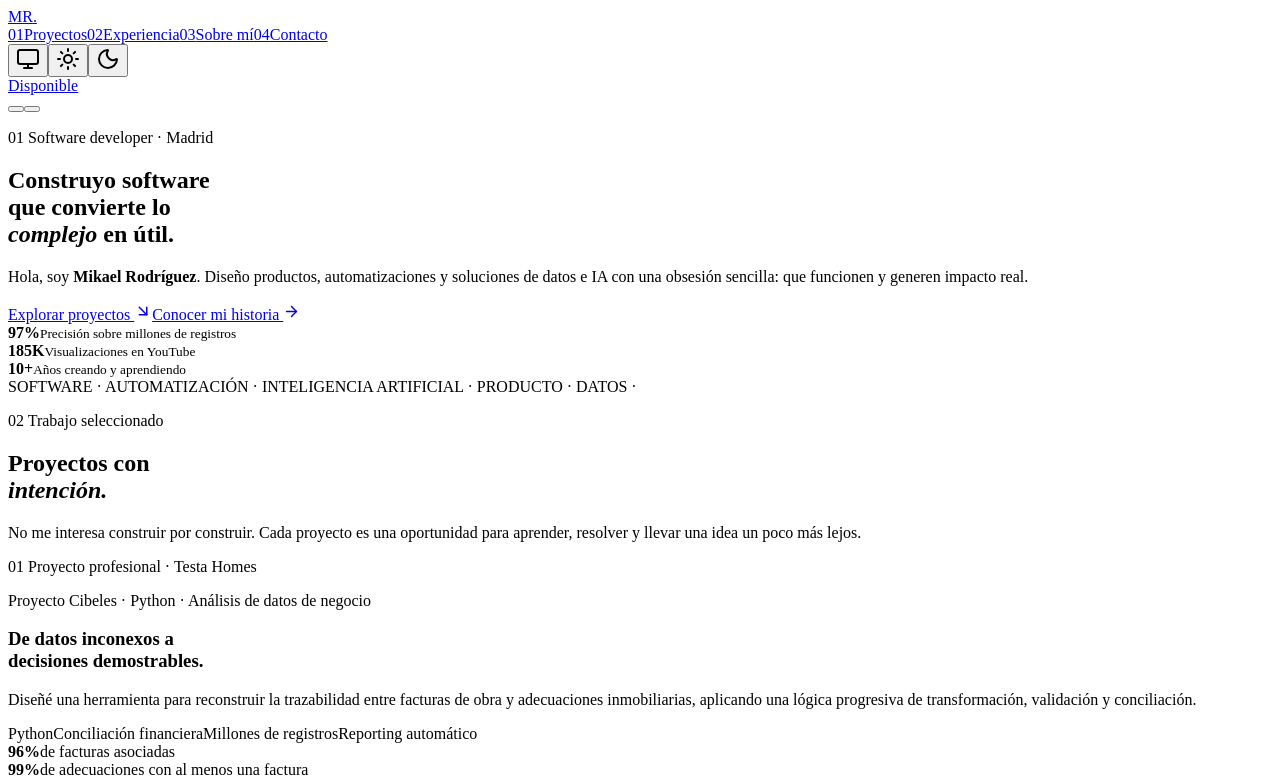
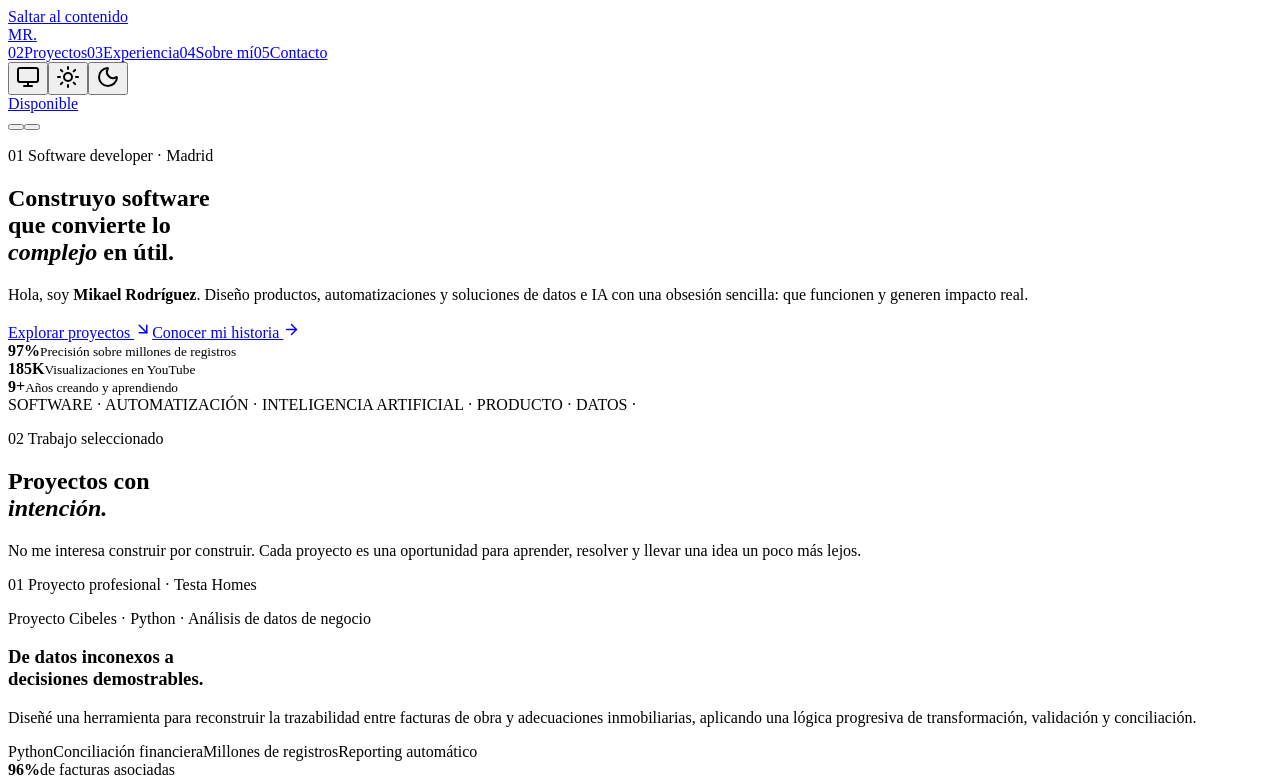
Before and after one commit to AlphaCreativeSoftware/Portfolio, a React (Vite) app: page / in a window 1280 px wide. Shown: the top 779 px of the page. Built offline with nearby package versions, Linux system fonts and the light colour scheme; the HTML template or start-up script is replaced by a standard one.

Commit message:
Expand professional narrative and navigation clarity

```diff
--- a/src/App.tsx
+++ b/src/App.tsx
@@ -318,13 +318,31 @@ function App() {
   const [menuOpen, setMenuOpen] = useState(false)
   const [fruitExpanded, setFruitExpanded] = useState(false)
   const [scrolled, setScrolled] = useState(false)
+  const [scrollProgress, setScrollProgress] = useState(0)
+  const [activeSection, setActiveSection] = useState('inicio')
   const [theme, setTheme] = useState<Theme>(() => (localStorage.getItem('portfolio-theme') as Theme) || 'system')
 
   useEffect(() => {
-    const onScroll = () => setScrolled(window.scrollY > 24)
+    const onScroll = () => {
+      setScrolled(window.scrollY > 24)
+      const scrollable = document.documentElement.scrollHeight - window.innerHeight
+      setScrollProgress(scrollable > 0 ? (window.scrollY / scrollable) * 100 : 0)
+    }
     onScroll()
     window.addEventListener('scroll', onScroll)
     return () => window.removeEventListener('scroll', onScroll)
+  }, [])
+
+  useEffect(() => {
+    const sections = ['inicio', 'proyectos', 'experiencia', 'sobre-mi', 'contacto']
+      .map((id) => document.getElementById(id))
+      .filter((section): section is HTMLElement => Boolean(section))
+    const observer = new IntersectionObserver((entries) => {
+      const visible = entries.filter((entry) => entry.isIntersecting).sort((a, b) => b.intersectionRatio - a.intersectionRatio)[0]
+      if (visible?.target.id) setActiveSection(visible.target.id)
+    }, { rootMargin: '-28% 0px -58% 0px', threshold: [0, .1, .25, .5] })
+    sections.forEach((section) => observer.observe(section))
+    return () => observer.disconnect()
   }, [])
 
   useEffect(() => {
@@ -341,13 +359,15 @@ function App() {
 
   return (
     <div className="site-shell">
+      <a className="skip-link" href="#main-content">Saltar al contenido</a>
       <header className={`topbar ${scrolled ? 'topbar-scrolled' : ''}`}>
+        <span className="scroll-progress" style={{ width: `${scrollProgress}%` }} />
         <a className="brand" href="#inicio" aria-label="Ir al inicio">MR<span>.</span></a>
         <nav className={menuOpen ? 'nav nav-open' : 'nav'} aria-label="Navegación principal">
-          <a href="#proyectos" onClick={closeMenu}><span>01</span>Proyectos</a>
-          <a href="#experiencia" onClick={closeMenu}><span>02</span>Experiencia</a>
-          <a href="#sobre-mi" onClick={closeMenu}><span>03</span>Sobre mí</a>
-          <a href="#contacto" onClick={closeMenu}><span>04</span>Contacto</a>
+          <a className={activeSection === 'proyectos' ? 'active' : ''} aria-current={activeSection === 'proyectos' ? 'page' : undefined} href="#proyectos" onClick={closeMenu}><span>02</span>Proyectos</a>
+          <a className={activeSection === 'experiencia' ? 'active' : ''} aria-current={activeSection === 'experiencia' ? 'page' : undefined} href="#experiencia" onClick={closeMenu}><span>03</span>Experiencia</a>
+          <a className={activeSection === 'sobre-mi' ? 'active' : ''} aria-current={activeSection === 'sobre-mi' ? 'page' : undefined} href="#sobre-mi" onClick={closeMenu}><span>04</span>Sobre mí</a>
+          <a className={activeSection === 'contacto' ? 'active' : ''} aria-current={activeSection === 'contacto' ? 'page' : undefined} href="#contacto" onClick={closeMenu}><span>05</span>Contacto</a>
         </nav>
         <div className="header-actions">
           <div className="theme-switcher" aria-label="Apariencia">
@@ -363,7 +383,7 @@ function App() {
         <button className={`nav-backdrop ${menuOpen ? 'nav-backdrop-open' : ''}`} onClick={closeMenu} aria-label="Cerrar menú" tabIndex={menuOpen ? 0 : -1} />
       </header>
 
-      <main>
+      <main id="main-content" tabIndex={-1}>
         <section className="hero" id="inicio">
           <div className="hero-orbit orbit-one" />
           <div className="hero-orbit orbit-two" />
@@ -379,7 +399,7 @@ function App() {
           <div className="hero-stats">
             <div><strong>97<span>%</span></strong><small>Precisión sobre millones de registros</small></div>
             <div><strong>185<span>K</span></strong><small>Visualizaciones en YouTube</small></div>
-            <div><strong>10<span>+</span></strong><small>Años creando y aprendiendo</small></div>
+            <div><strong>9<span>+</span></strong><small>Años creando y aprendiendo</small></div>
           </div>
         </section>
 
@@ -462,7 +482,7 @@ function App() {
                   <p className="project-description">{project.description}</p>
                   <div className="project-result"><Check size={16} /> {project.result}</div>
                   <div className="tag-list">{project.tags.map((tag) => <span key={tag}>{tag}</span>)}</div>
-                  <span className="project-link">Caso de estudio <ArrowRight size={17} /></span>
+                  <span className="project-status"><Check size={14} /> Proyecto personal</span>
                 </article>
               )
             })}
@@ -479,12 +499,12 @@ function App() {
           </div>
           <div className="timeline">
             <article className="timeline-item current">
-              <div className="timeline-date">2026 — Ahora</div>
+              <div className="timeline-date">Feb. 2026 — Ahora</div>
               <div><p className="timeline-company">Prosegur AVOS Tech · BPO Ibercaja</p><h3>Responsable de desarrollo y mantenimiento</h3><p>Evolución de aplicaciones modernas con ASP.NET, React, TypeScript y Azure, junto al mantenimiento de sistemas heredados en Delphi, C y Windows Forms.</p></div>
               <span className="timeline-status">Actual</span>
             </article>
             <article className="timeline-item">
-              <div className="timeline-date">Nov. 2025 — 2026</div>
+              <div className="timeline-date">Nov. 2025 — Feb. 2026</div>
               <div><p className="timeline-company">Testa Homes · Proyecto Cibeles</p><h3>Software de conciliación y análisis</h3><p>Primer proyecto profesional: tres meses creando en Python una solución para transformar, validar y relacionar información financiera, generando análisis e informes automatizados.</p></div>
             </article>
             <article className="timeline-item">
@@ -504,7 +524,7 @@ function App() {
 
         <section className="section capabilities-section" id="sobre-mi">
           <div className="section-heading compact">
-            <div><p className="kicker"><span>04</span> Cómo aporto valor</p><h2>Curiosidad técnica.<br /><em>Criterio de producto.</em></h2></div>
+            <div><p className="kicker"><span>04</span> Más allá del stack</p><h2>Una trayectoria difícil<br />de <em>encasillar.</em></h2></div>
           </div>
           <div className="capabilities-list">
             {capabilities.map((item) => {
@@ -519,15 +539,24 @@ function App() {
           <div className="about-grid">
             <div className="about-statement">
               <span className="quote-mark">“</span>
-              <p>Empecé creando videojuegos porque quería entender cómo funcionaban las cosas. Hoy sigo haciéndome la misma pregunta, pero aplicada a problemas reales de negocio.</p>
+              <p>Mi perfil no nació de una sola disciplina. Nació de querer comprender sistemas completos y descubrir hasta dónde podía llevarlos.</p>
             </div>
             <div className="about-copy">
-              <p>Mi trayectoria no empezó en una gran empresa ni en una universidad. Empezó aprendiendo por mi cuenta, desmontando problemas y construyendo cosas que parecían demasiado ambiciosas.</p>
-              <p>Esa mezcla de iniciativa, profundidad técnica y orientación a resultados sigue siendo mi forma de trabajar.</p>
+              <p>Aprendí explorando Linux, redes y seguridad; modificando juegos, creando mundos, motores gráficos y herramientas propias. Con el tiempo, esa curiosidad se convirtió en una forma de resolver problemas profesionales.</p>
+              <p>Hoy aplico la misma mentalidad a software empresarial, datos y procesos de negocio: entender el sistema de principio a fin, cuestionar sus límites y construir una solución que pueda demostrarse.</p>
               <div className="principles">
-                <span>Aprendizaje continuo</span><span>Ownership real</span><span>Impacto medible</span><span>Comunicación clara</span>
+                <span>Aprender construyendo</span><span>Ownership real</span><span>Profundidad con propósito</span><span>Impacto medible</span>
               </div>
             </div>
+          </div>
+          <div className="about-journey" aria-label="Evolución de mi perfil">
+            <article><span>01 · Explorar</span><h3>Sistemas & seguridad</h3><p>Linux, redes, laboratorios de ciberseguridad y curiosidad por entender qué ocurre debajo de la interfaz.</p></article>
+            <article><span>02 · Construir</span><h3>Producto interactivo</h3><p>Mods, videojuegos 2D y 3D, motores gráficos y productos publicados de principio a fin.</p></article>
+            <article><span>03 · Aplicar</span><h3>Datos & negocio</h3><p>Conciliación financiera, automatización y aplicaciones que convierten procesos complejos en decisiones.</p></article>
+            <article><span>04 · Evolucionar</span><h3>IA & liderazgo técnico</h3><p>Mi siguiente frontera: soluciones de IA aplicadas, arquitectura y responsabilidad sobre equipos y producto.</p></article>
+          </div>
+          <div className="about-now">
+            <span><i /> Ahora</span><p>Responsable de desarrollo y mantenimiento de aplicaciones en el BPO de Ibercaja.</p><strong>Madrid · Software · Datos · IA aplicada</strong>
           </div>
         </section>
 
--- a/src/styles.css
+++ b/src/styles.css
@@ -73,16 +73,26 @@
 body { margin: 0; min-width: 320px; background: var(--page); color: var(--text); transition: background .35s, color .35s; }
 a { color: inherit; text-decoration: none; }
 button { font: inherit; }
+::selection { background: color-mix(in srgb, var(--blue) 25%, transparent); }
+:focus-visible { outline: 2px solid var(--blue); outline-offset: 3px; }
+section[id] { scroll-margin-top: 72px; }
 .site-shell { overflow: hidden; }
+.skip-link { position: fixed; z-index: 100; left: 18px; top: 12px; padding: 10px 14px; border-radius: 999px; background: var(--text); color: var(--page); font-size: 10px; transform: translateY(-180%); transition: transform .2s; }
+.skip-link:focus { transform: none; }
 
 .topbar { position: fixed; inset: 0 0 auto; height: 68px; z-index: 50; display: grid; grid-template-columns: 1fr auto 1fr; align-items: center; padding: 0 max(4vw, 24px); transition: .3s ease; }
 .topbar-scrolled { height: 58px; background: color-mix(in srgb, var(--page) 78%, transparent); backdrop-filter: saturate(180%) blur(20px); border-bottom: 1px solid var(--line); }
+.scroll-progress { position: absolute; left: 0; bottom: -1px; height: 1px; background: var(--blue); transition: width .1s linear; }
 .brand { font: 700 18px 'Manrope', sans-serif; letter-spacing: -.07em; width: max-content; }
 .brand span { color: var(--blue); }
 .nav { display: flex; gap: 30px; font-size: 12px; color: var(--muted); }
 .nav a span { display: none; }
 .nav a, footer a { transition: color .2s; }
 .nav a:hover, footer a:hover { color: var(--blue); }
+.nav a { position: relative; }
+.nav a::after { content: ''; position: absolute; left: 0; right: 0; bottom: -9px; height: 1px; background: var(--blue); transform: scaleX(0); transition: transform .25s; }
+.nav a.active { color: var(--text); }
+.nav a.active::after { transform: scaleX(1); }
 .header-actions { justify-self: end; display: flex; align-items: center; gap: 14px; }
 .theme-switcher { display: flex; padding: 3px; gap: 2px; background: var(--page-alt); border: 1px solid var(--line); border-radius: 999px; }
 .theme-switcher button { width: 27px; height: 27px; display: grid; place-items: center; padding: 0; border: 0; border-radius: 50%; background: transparent; color: var(--faint); cursor: pointer; transition: .2s; }
@@ -158,8 +168,8 @@ h1 em, h2 em { color: var(--blue); font-style: normal; font-weight: inherit; }
 .project-details { display: grid; grid-template-rows: 0fr; opacity: 0; transition: grid-template-rows .55s cubic-bezier(.2,.8,.2,1), opacity .35s, margin-top .55s; }
 .project-details-inner { min-height: 0; overflow: hidden; }
 .project-details-open { grid-template-rows: 1fr; margin-top: 22px; opacity: 1; }
-.project-link { position: absolute; right: 32px; bottom: 35px; display: flex; gap: 9px; align-items: center; color: var(--blue); font-size: 10px; opacity: 0; transform: translateX(-8px); transition: .3s; }
-.project-card:hover .project-link { opacity: 1; transform: none; }
+.project-status { position: absolute; right: 32px; bottom: 35px; display: flex; gap: 7px; align-items: center; color: var(--faint); font-size: 9px; }
+.project-status svg { color: #34c759; }
 .more-work { max-width: 1320px; margin: 20px auto 0; display: flex; justify-content: space-between; align-items: center; padding: 24px 4px; color: var(--muted); font-size: 12px; }
 .more-work a { display: flex; align-items: center; gap: 10px; color: var(--blue); }
 
@@ -384,6 +394,18 @@ h1 em, h2 em { color: var(--blue); font-style: normal; font-weight: inherit; }
 .about-copy > p { margin: 0 0 20px; }
 .principles { display: grid; grid-template-columns: 1fr 1fr; margin-top: 40px; border-top: 1px solid var(--line); }
 .principles span { padding: 15px 0; border-bottom: 1px solid var(--line); font-size: 10px; color: var(--text-2); }
+.about-journey { max-width: 1320px; margin: 110px auto 0; display: grid; grid-template-columns: repeat(4, 1fr); gap: 14px; }
+.about-journey article { position: relative; min-height: 250px; padding: 27px; border: 1px solid var(--line); border-radius: 23px; background: var(--page-alt); overflow: hidden; transition: transform .3s, border-color .3s; }
+.about-journey article:hover { transform: translateY(-4px); border-color: color-mix(in srgb, var(--blue) 24%, var(--line)); }
+.about-journey article::after { content: ''; position: absolute; width: 130px; height: 130px; right: -75px; bottom: -75px; border-radius: 50%; background: var(--blue); opacity: .06; }
+.about-journey article > span { color: var(--blue); font-size: 8px; text-transform: uppercase; letter-spacing: .1em; }
+.about-journey h3 { margin: 70px 0 12px; font: 600 19px 'Manrope'; letter-spacing: -.035em; }
+.about-journey p { margin: 0; color: var(--muted); font-size: 11px; line-height: 1.65; }
+.about-now { max-width: 1320px; margin: 14px auto 0; display: grid; grid-template-columns: 120px 1fr auto; align-items: center; gap: 25px; padding: 22px 27px; border: 1px solid var(--line); border-radius: 20px; }
+.about-now > span { display: flex; align-items: center; gap: 8px; color: var(--text-2); font-size: 9px; text-transform: uppercase; letter-spacing: .09em; }
+.about-now i { width: 7px; height: 7px; border-radius: 50%; background: #34c759; box-shadow: 0 0 0 4px color-mix(in srgb, #34c759 12%, transparent); }
+.about-now p { margin: 0; color: var(--text-2); font-size: 11px; }
+.about-now strong { color: var(--faint); font-size: 8px; font-weight: 500; text-transform: uppercase; letter-spacing: .08em; }
 
 .experience-section { background: var(--page-alt); }
 .timeline { max-width: 1320px; margin: auto; border-top: 1px solid var(--line); }
@@ -449,6 +471,8 @@ footer > a:last-child { justify-self: end; display: flex; align-items: center; g
   .nav-open a:nth-child(2) { transition-delay: .04s; }
   .nav-open a:nth-child(3) { transition-delay: .08s; }
   .nav-open a:nth-child(4) { transition-delay: .12s; }
+  .nav a::after { left: 12px; right: auto; bottom: 8px; width: 28px; }
+  .nav a.active { color: var(--blue); }
   .nav-backdrop { position: fixed; z-index: 3; inset: 0; display: block; border: 0; background: rgba(0,0,0,.22); opacity: 0; visibility: hidden; pointer-events: none; transition: opacity .3s, visibility .3s; }
   .nav-backdrop-open { opacity: 1; visibility: visible; pointer-events: auto; }
   .hero { min-height: 900px; height: auto; grid-template-columns: 1fr; grid-template-rows: auto auto auto auto; padding-top: 115px; }
@@ -474,6 +498,9 @@ footer > a:last-child { justify-self: end; display: flex; align-items: center; g
   .capability { min-height: 230px; }
   .capability > svg { margin-top: 35px; }
   .about-grid { grid-template-columns: 1fr; padding-top: 100px; }
+  .about-journey { grid-template-columns: 1fr 1fr; }
+  .about-now { grid-template-columns: 90px 1fr; }
+  .about-now strong { grid-column: 2; }
 }
 
 @media (max-width: 600px) {
@@ -521,7 +548,7 @@ footer > a:last-child { justify-self: end; display: flex; align-items: center; g
   .engine-module { grid-template-columns: 24px 72px 1fr; }
   .engine-links { flex-direction: column; }
   .project-eyebrow { margin-top: 62px; }
-  .project-link { display: none; }
+  .project-status { display: none; }
   .more-work { align-items: flex-start; flex-direction: column; gap: 16px; }
   .fruit-showcase { border-radius: 23px; }
   .fruit-content { min-height: 0; padding: 26px; }
@@ -545,6 +572,11 @@ footer > a:last-child { justify-self: end; display: flex; align-items: center; g
   .phone-frame { width: 182px; height: 375px; right: 4%; bottom: -80px; }
   .floating-fruit-icon { width: 92px; height: 92px; left: 5%; bottom: 30px; }
   .about-grid { gap: 58px; }
+  .about-journey { grid-template-columns: 1fr; margin-top: 80px; }
+  .about-journey article { min-height: 210px; }
+  .about-journey h3 { margin-top: 48px; }
+  .about-now { grid-template-columns: 1fr; gap: 12px; padding: 20px; }
+  .about-now strong { grid-column: auto; }
   .timeline-item { grid-template-columns: 1fr; gap: 17px; padding-left: 20px; }
   .timeline-status { top: 34px; }
   .contact-section { padding-inline: 22px; }
```
